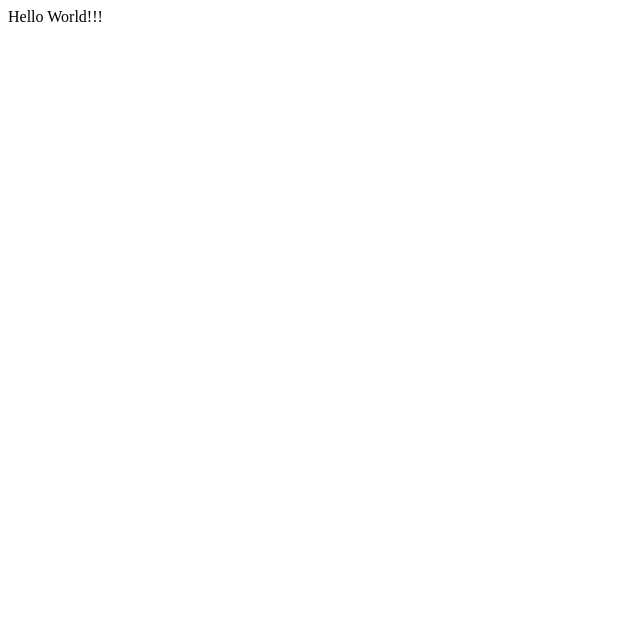
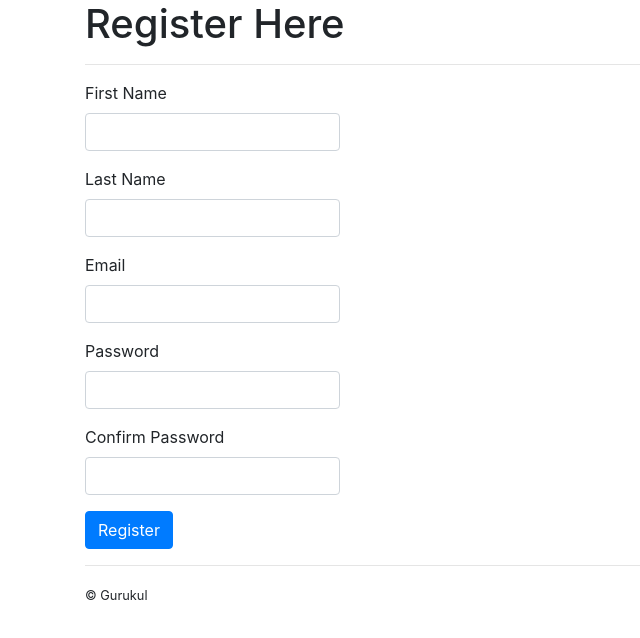
Before and after one commit to Sulavr96/gurukul-frontend, a React (Create React App) app: page / in a window 1280 px wide. Shown: the top 638 px of the page, without its empty margins (0-640 px from the left). Built offline with nearby package versions, Linux system fonts and the light colour scheme.

Commit message:
signin form with validation

```diff
--- a/src/App.js
+++ b/src/App.js
@@ -1,10 +1,33 @@
 import React from 'react';
+import {Container, Row, Col} from 'reactstrap';
+import Header from './components/shared/Header/header.component';
+import Registration from './components/registration/registration.component';
+import Footer from './components/shared/Footer/footer.component';
+
 
 function App() {
     return (
-        <div>
-            Hello World!!!
-        </div>
+        <Container>
+            <Row>
+                <Col>
+                <Header/>
+                </Col>
+            </Row>
+
+            <Row>
+                <Col md={3}>
+                <Registration/>
+                </Col>
+            </Row>
+
+
+            <Row>
+                <Col>
+                <Footer/>
+                </Col>
+            </Row>
+
+        </Container>
     );
 }
 
--- /dev/null
+++ b/src/components/registration/registration.component.js
@@ -0,0 +1,108 @@
+import React, { Component } from 'react';
+import { Form, Input, Label, FormGroup, FormFeedback, Button } from 'reactstrap';
+import { isEmail } from 'validator';
+
+class Registration extends Component {
+
+    constructor(props) {
+        super(props);
+
+        this.state = this.getInitialState();
+    }
+
+    getInitialState = () => ({
+        data: {
+            firstName: '',
+            lastName: '',
+            email: '',
+            password: '',
+            confirmPassword: ''
+        },
+        errors: {}
+    });
+
+    handleChange = (e) => {
+        this.setState({
+            data: {
+                ...this.state.data,
+                [e.target.name]: e.target.value
+            },
+            errors: {
+                ...this.state.errors,
+                [e.target.name]: ''
+            }
+        });
+    }
+
+    validate = () => {
+        const { data } = this.state;
+        let errors = {};
+
+        if (data.firstName === '') errors.firstName = 'First Name can not be blank.';
+        if (data.lastName === '') errors.lastName = 'Last Name can not be blank.';
+        if (!isEmail(data.email)) errors.email = 'Email must be valid.';
+        if (data.email === '') errors.email = 'Email can not be blank.';
+        if (data.password === '') errors.password = 'Password must be valid.';
+        if (data.confirmPassword !== data.password) errors.confirmPassword = 'Passwords must match.';
+
+        return errors;
+    }
+
+    handleSubmit = (e) => {
+        e.preventDefault();
+
+        const { data } = this.state;
+
+        const errors = this.validate();
+
+        if (Object.keys(errors).length === 0) {
+            console.log(data);
+            //Call an api here
+            //Resetting the form
+            this.setState(this.getInitialState());
+        } else {
+            this.setState({ errors });
+        }
+    }
+
+    render() {
+        const { data, errors } = this.state;
+        return (
+            <Form onSubmit={this.handleSubmit}>
+                <FormGroup>
+                    <Label for="firstName">First Name</Label>
+                    <Input id="firstName" value={data.firstName} invalid={errors.firstName ? true : false} name="firstName" onChange={this.handleChange} />
+                    <FormFeedback>{errors.firstName}</FormFeedback>
+                </FormGroup>
+
+                <FormGroup>
+                    <Label for="lastName">Last Name</Label>
+                    <Input id="lastName" value={data.lastName} invalid={errors.lastName ? true : false} name="lastName" onChange={this.handleChange} />
+                    <FormFeedback>{errors.lastName}</FormFeedback>
+                </FormGroup>
+
+                <FormGroup>
+                    <Label for="email">Email</Label>
+                    <Input id="email" value={data.email} invalid={errors.email ? true : false} name="email" onChange={this.handleChange} />
+                    <FormFeedback>{errors.email}</FormFeedback>
+                </FormGroup>
+
+                <FormGroup>
+                    <Label for="password">Password</Label>
+                    <Input id="password" value={data.password} type="password" name="password" invalid={errors.password ? true : false} onChange={this.handleChange} />
+                    <FormFeedback>{errors.password}</FormFeedback>
+                </FormGroup>
+
+                <FormGroup>
+                    <Label for="confirmPassword">Confirm Password</Label>
+                    <Input id="confirmPassword" value={data.confirmPassword} type="password" name="confirmPassword" invalid={errors.confirmPassword ? true : false} onChange={this.handleChange} />
+                    <FormFeedback>{errors.confirmPassword}</FormFeedback>
+                </FormGroup>
+
+                <Button color="primary">Register</Button>
+            </Form>
+        );
+    }
+}
+
+export default Registration ;
--- /dev/null
+++ b/src/components/shared/Footer/footer.component.js
@@ -0,0 +1,12 @@
+import React, { Fragment} from 'react';
+
+function Footer(props){
+    return(
+        <Fragment>
+            <hr/>
+            <small> &copy; Gurukul</small>
+        </Fragment>
+    );
+}
+
+export default Footer;
--- /dev/null
+++ b/src/components/shared/Header/header.component.js
@@ -0,0 +1,12 @@
+import React, { Fragment} from 'react';
+
+function Header(props){
+    return(
+        <Fragment>
+            <h1>Register Here</h1>
+            <hr/>
+        </Fragment>
+    );
+}
+
+export default Header;
--- a/src/index.js
+++ b/src/index.js
@@ -1,5 +1,6 @@
 import React from 'react';
 import ReactDOM from 'react-dom';
+import 'bootstrap/dist/css/bootstrap.min.css';
 import App from './App';
 import * as serviceWorker from './serviceWorker';
 import { Provider } from 'react-redux';
```
Also changed, not shown: package.json (+9 -2 lines), 1 other file (tests, documents, lock files or other folders).
